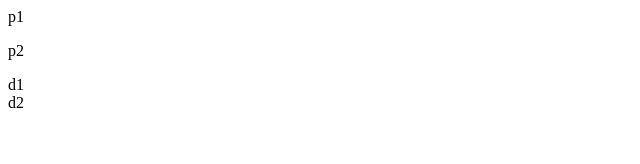
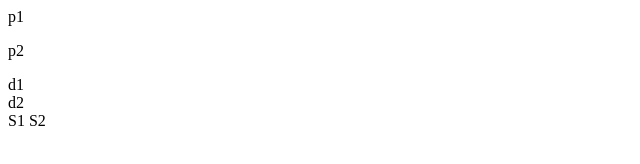
Before and after one commit to lukeb02/To_Do_App_1, a plain HTML site: page index.html in a window 1280 px wide. Shown: the full height of the page, 0-640 px from the left. Drawn offline with Linux system fonts and the light colour scheme.

Commit message:
Change 1

```diff
--- a/index.html
+++ b/index.html
@@ -7,5 +7,7 @@
         <p> p2 </p>
         <div> d1 </div>
         <div> d2 </div>
+        <span> S1 </span>
+        <span> S2 </span>
     </body>
 </html>
```
